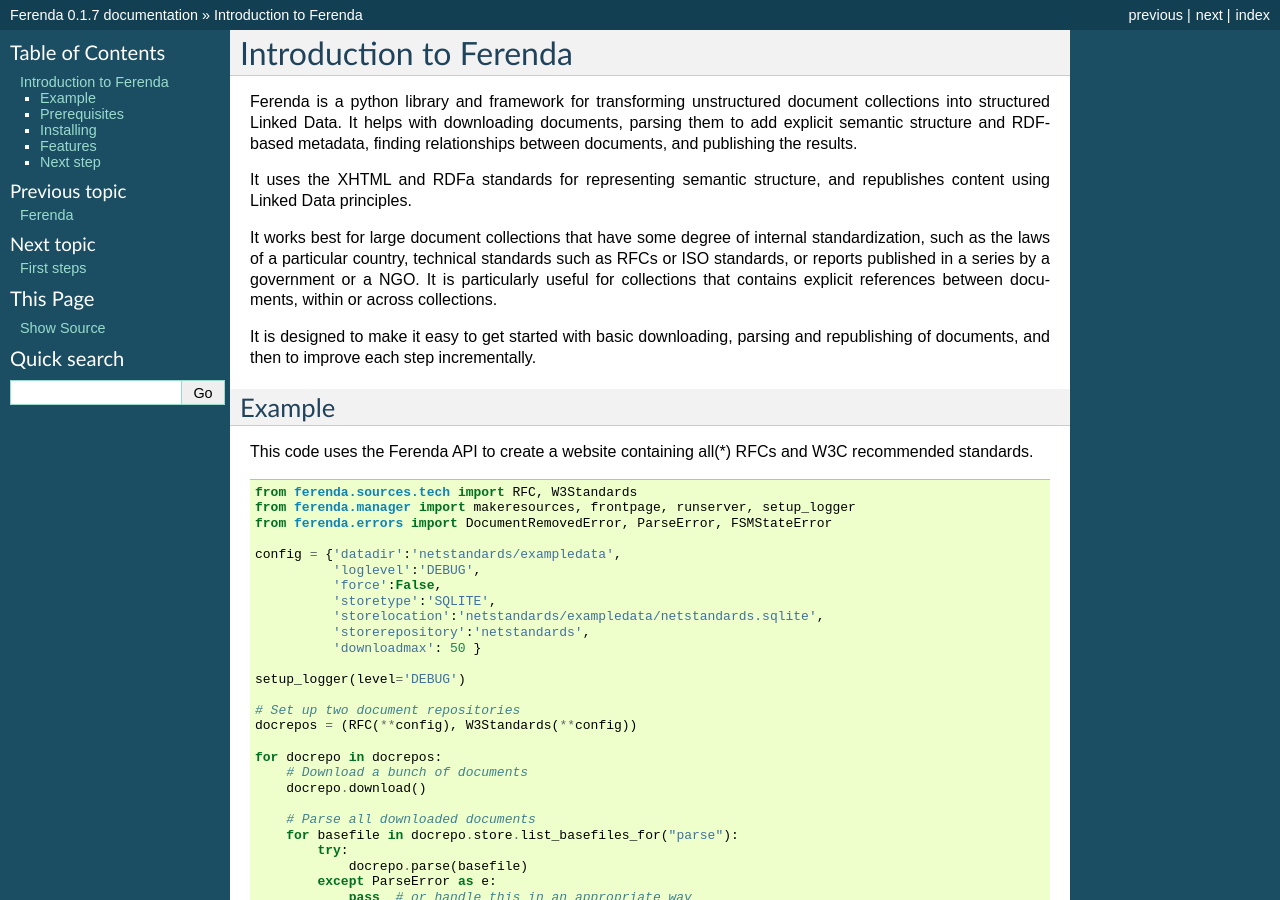
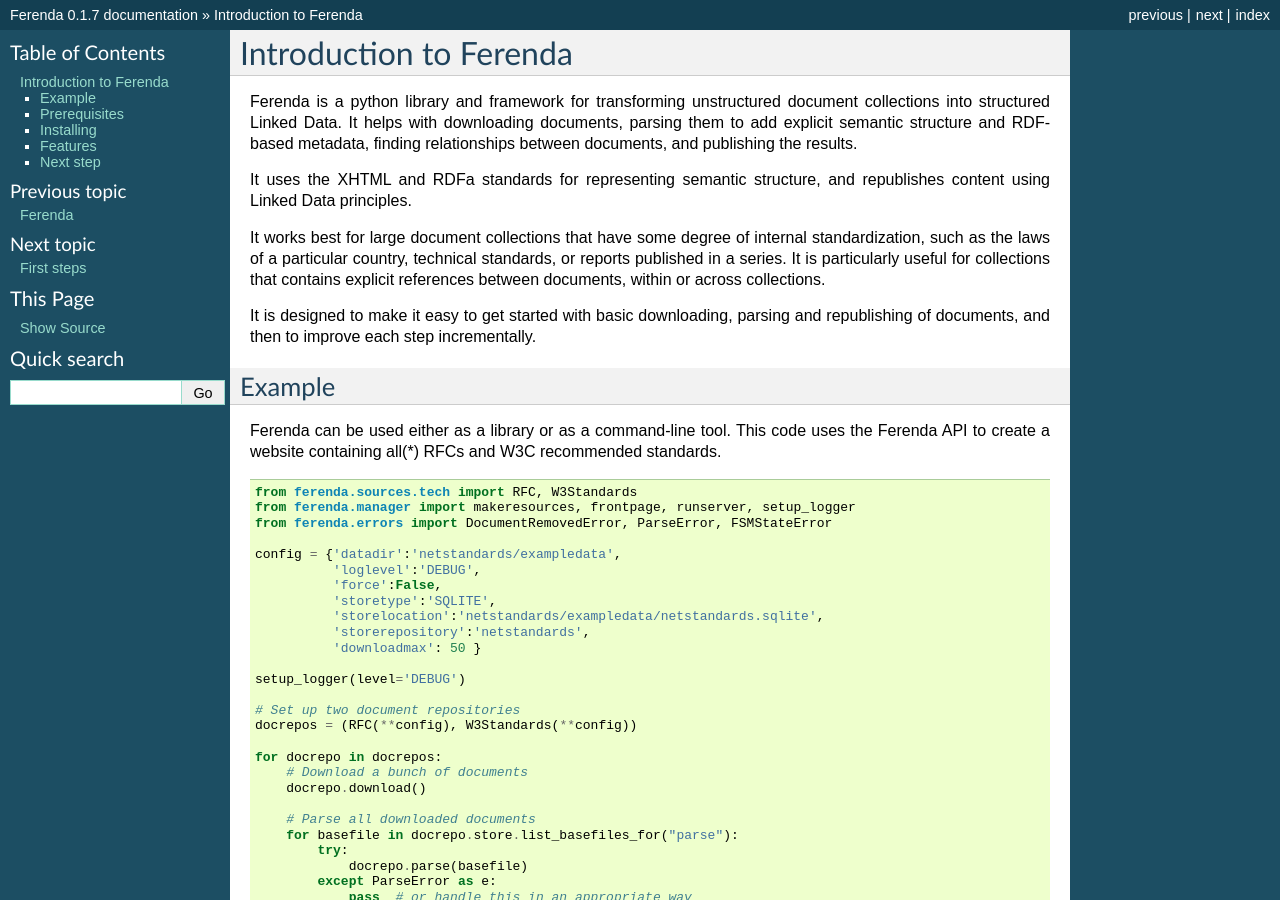
Before and after one commit to staffanm/ferenda, a Sphinx documentation site: the page built from doc/intro.rst, in a window 1280 px wide and 900 px high. Built offline with Sphinx 7.4.7, drawn with Linux system fonts in a browser that asks for light colours; some of the changed text lies outside the part shown.

Commit message:
last changes

```diff
--- a/doc/firststeps.rst
+++ b/doc/firststeps.rst
@@ -100,7 +100,7 @@
   :end-before: # end enable
 
 This creates a new section in ferenda.ini that just looks like the
-following:
+following::
 
   [w3c]
   class = w3cstandards.W3CStandards
--- a/doc/intro.rst
+++ b/doc/intro.rst
@@ -12,10 +12,9 @@
 
 It works best for large document collections that have some degree of
 internal standardization, such as the laws of a particular country,
-technical standards such as RFCs or ISO standards, or reports
-published in a series by a government or a NGO. It is particularly
-useful for collections that contains explicit references between
-documents, within or across collections.
+technical standards, or reports published in a series. It is
+particularly useful for collections that contains explicit references
+between documents, within or across collections.
 
 It is designed to make it easy to get started with basic downloading,
 parsing and republishing of documents, and then to improve each step
@@ -24,8 +23,9 @@
 Example
 -------
 
-This code uses the Ferenda API to create a website containing all(*)
-RFCs and W3C recommended standards.
+Ferenda can be used either as a library or as a command-line
+tool. This code uses the Ferenda API to create a website containing
+all(*) RFCs and W3C recommended standards.
 
 .. literalinclude:: examples/intro-example.py
    :start-after: # begin example
@@ -133,9 +133,9 @@
 Installing
 ----------
 
-Installing using `pip
-<http://www.pip-installer.org/en/latest/installing.html>`_ is
-preferred (in fact, it's the only method tested)::
+Ferenda should preferably be installed with `pip
+<http://www.pip-installer.org/en/latest/installing.html>`_ (in fact,
+it's the only method tested)::
 
     pip install ferenda
 
--- a/requirements.py2.txt
+++ b/requirements.py2.txt
@@ -17,3 +17,4 @@
 # bsddb3
 # pyScss -- doesn't install on py3 until https://github.com/Kronuz/pyScss/issues/67 is released
 docutils
+wheel
--- a/requirements.py3.txt
+++ b/requirements.py3.txt
@@ -14,3 +14,4 @@
 # bsddb3
 # pyScss -- doesn't install on py3 until https://github.com/Kronuz/pyScss/issues/67 is released
 docutils
+wheel
--- /dev/null
+++ b/setup.cfg
@@ -0,0 +1,2 @@
+[bdist_wheel]
+universal = 1
```
Also changed, not shown: other parts of doc/intro.rst (+1 -1 lines).
